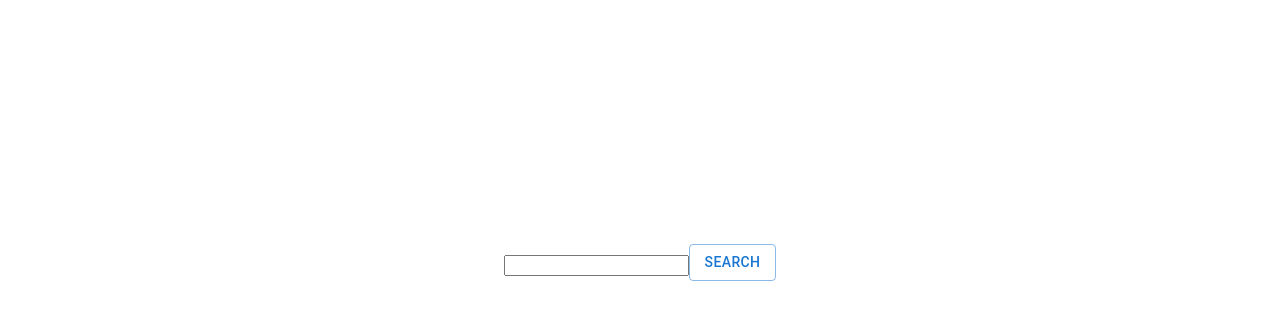
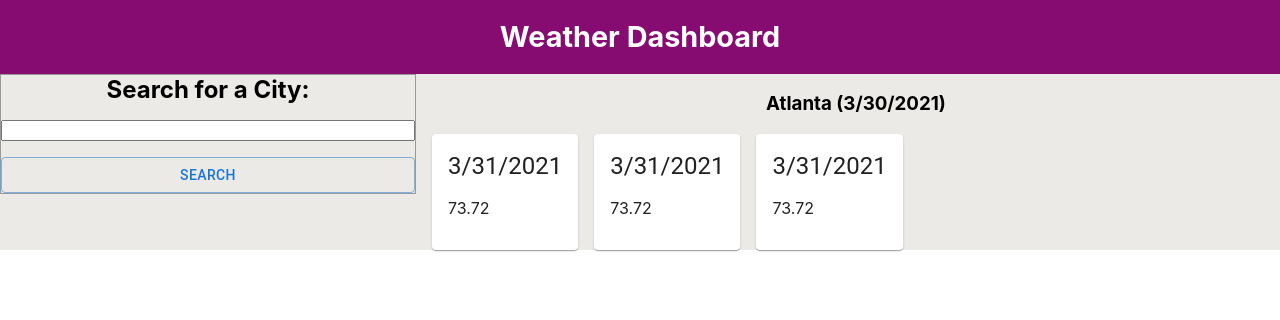
Before and after one commit to bvasko/weather-dash, a React (Create React App) app: page / in a window 1280 px wide. Shown: the top 320 px of the page. Built offline with nearby package versions, Linux system fonts and the light colour scheme.

Commit message:
Remove CRA styles and add MUI layout components
- Add List, Card and Typography MUI components to Forecast Card for styling
- Add Grid and Stack MUI components to App.js for layout

```diff
--- a/src/App.css
+++ /dev/null
@@ -1,37 +0,0 @@
-.App {
-  text-align: center;
-}
-
-.App-logo {
-  height: 40vmin;
-  pointer-events: none;
-}
-
-@media (prefers-reduced-motion: no-preference) {
-  .App-logo {
-    animation: App-logo-spin infinite 20s linear;
-  }
-}
-
-.App-header {
-  min-height: 100vh;
-  display: flex;
-  flex-direction: column;
-  align-items: center;
-  justify-content: center;
-  font-size: calc(10px + 2vmin);
-  color: white;
-}
-
-.App-link {
-  color: #61dafb;
-}
-
-@keyframes App-logo-spin {
-  from {
-    transform: rotate(0deg);
-  }
-  to {
-    transform: rotate(360deg);
-  }
-}
--- a/src/App.js
+++ b/src/App.js
@@ -1,7 +1,11 @@
-import './App.css';
-import {CurrentTemp} from './components/CurrentTemp.js';
-import {SearchBar} from './components/SearchBar.js';
-import {ForecastCard} from './components/ForecastCard.js';
+import Grid from '@mui/material/Grid';
+import { CurrentTemp } from './components/CurrentTemp.js';
+import { SearchBar } from './components/SearchBar.js';
+import { ForecastCard } from './components/ForecastCard.js';
+import Stack from '@mui/material/Stack';
+import './css/App.css';
+
+
 function App() {
   const testData = [
     {
@@ -21,12 +25,20 @@ function App() {
     <div className="App">
       <header className="App-header">
         <h1>Weather Dashboard</h1>
-        <div className="container">
+      </header>
+
+      <Grid container spacing={2}>
+        <Grid item xs={3} md={4}>
           <SearchBar />
-          <CurrentTemp data={testData} />
-          {testData.map((obj, i) => <ForecastCard data={obj} i={i} />)}
-        </div>
-      </header>
+        </Grid>
+        <Grid item xs={9} md={8}>
+            <CurrentTemp data={testData} />
+            <Stack direction="row" spacing={2}>
+              {testData.map((obj, i) =>
+                <ForecastCard data={obj} i={i} />)}
+            </Stack>
+        </Grid>
+      </Grid>
     </div>
   );
 }
--- a/src/components/CurrentTemp.js
+++ b/src/components/CurrentTemp.js
@@ -1,11 +1,11 @@
+import List from '@mui/material/List';
+import ListItem from '@mui/material/ListItem';
+
 export const CurrentTemp = () => {
   return (
     <div>
       <h3>Atlanta (3/30/2021)</h3>
-      <ul>
-        <li>Temp: 74.01</li>
-        <li>Wind</li>
-      </ul>
+
     </div>
   )
 }
--- a/src/components/ForecastCard.js
+++ b/src/components/ForecastCard.js
@@ -1,13 +1,22 @@
-export const ForecastCard = (data, i) => {
-  console.log(data)
+import Card from '@mui/material/Card';
+import CardContent from '@mui/material/CardContent';
+import Typography from '@mui/material/Typography';
+import List from '@mui/material/List';
+import ListItem from '@mui/material/ListItem';
+
+export const ForecastCard = ({data, i}) => {
   return (
-    <div>
-      <h4>Date</h4>
-      <img src="" />
-      <ul>
-        <li key={i}>Temp: {data.date}</li>
-        <li>Wind:</li>
-      </ul>
-    </div>
+    <Card key={i}>
+       <CardContent>
+        <Typography gutterBottom variant="h5" component="div">
+        {data.date}
+        </Typography>
+
+        <List>
+          <ListItem disablePadding>{data.temp}</ListItem>
+        </List>
+
+      </CardContent>
+    </Card>
   );
 }
--- a/src/components/SearchBar.js
+++ b/src/components/SearchBar.js
@@ -1,11 +1,12 @@
 import Button from '@mui/material/Button';
+import Stack from '@mui/material/Stack';
 
 export const SearchBar = () => {
   return (
-    <div>
+    <Stack className="sidebar"spacing={2}>
       <h2>Search for a City:</h2>
       <input />
       <Button variant="outlined">Search</Button>
-    </div>
+    </Stack>
   )
 }
--- /dev/null
+++ b/src/css/App.css
@@ -0,0 +1,25 @@
+body {
+  font-size: 16px;
+}
+
+.App {
+  text-align: center;
+  background-color: rgb(236, 234, 231);
+}
+
+.App-header {
+  background-color: rgb(134, 12, 114);
+  display: flex;
+  align-items: center;
+  justify-content: center;
+  font-size: calc(10px + 2vmin);
+}
+
+.App-header h1 {
+  color: #FFF;
+  font-size: 1.8rem;
+}
+
+.sidebar {
+  border: 1px solid #999;
+}
```
